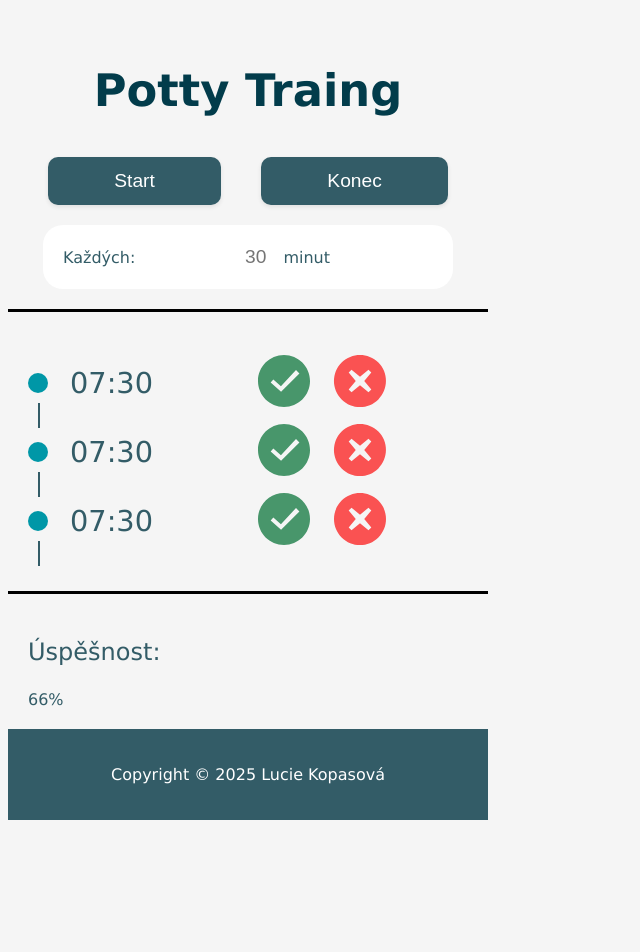
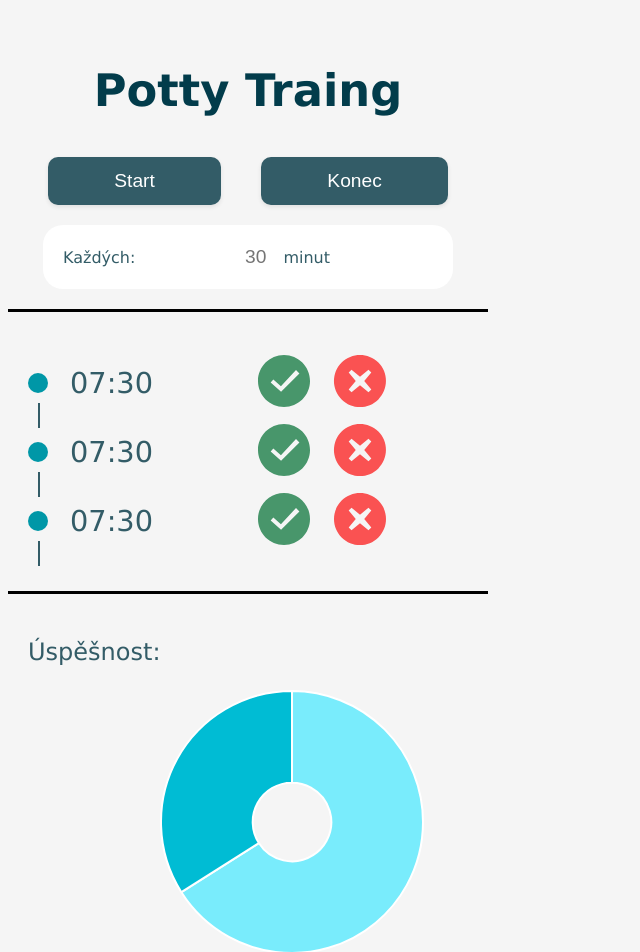
Before and after one commit to LucieKopasova/Potty-Training, a React (Vite) app in the folder PottyTraining/: page / in a window 1280 px wide. Shown: the top 952 px of the page, without its empty margins (0-640 px from the left). Before the commit the page ends 828 px from the top, so only its background shows below. Built offline with nearby package versions, Linux system fonts and the light colour scheme.

Commit message:
přidání grafu

```diff
--- a/PottyTraining/src/global.css
+++ b/PottyTraining/src/global.css
@@ -5,6 +5,7 @@
 :root {
   --color-primary: #00bcd4;
   --color-primary-dark: #0097a7;
+  --color-light: #79ecfc;
 
   --color-background: #f5f5f5;
   --color-secondary: #335c67;
@@ -159,6 +160,12 @@ body {
   font-size: 1.5rem
 }
 
+.graphs {
+  max-width: 60%;
+  margin-left: 30%;
+  margin-bottom: 20px;
+}
+
 /* ---------Footer
 -------------------- */
 
--- a/PottyTraining/src/pages/HomePage/index.jsx
+++ b/PottyTraining/src/pages/HomePage/index.jsx
@@ -1,6 +1,30 @@
 import './style.css';
+import React from 'react';
+import { Chart as ChartJS, ArcElement, Tooltip, Legend } from 'chart.js';
+import { Doughnut } from 'react-chartjs-2';
+
+ChartJS.register(ArcElement);
 
 export const HomePage = () => {
+  const data = {
+    labels: ['Úspěch', 'Neúspěch'],
+    datasets: [
+      {
+        data: [66, 34],
+        backgroundColor: ['#79ecfc', '#00bcd4'],
+      },
+    ],
+  };
+
+  // Volby grafu, bez legendy a tooltipů (jak jsi chtěla)
+  const options = {
+    plugins: {
+      legend: { display: false },
+      tooltip: { enabled: false },
+    },
+    cutout: '30%',
+  };
+
   return (
     <div className="container">
       <header className="header">
@@ -143,7 +167,9 @@ export const HomePage = () => {
 
       <section className="daily-graphs">
         <h3 className="daily-graphs__title">Úspěšnost:</h3>
-        <div>66%</div>
+        <div className="graphs">
+          <Doughnut data={data} options={options} />
+        </div>
       </section>
 
       <footer>
--- /dev/null
+++ b/package.json
@@ -0,0 +1,6 @@
+{
+  "dependencies": {
+    "chart.js": "^4.5.0",
+    "react-chartjs-2": "^5.3.0"
+  }
+}
```
